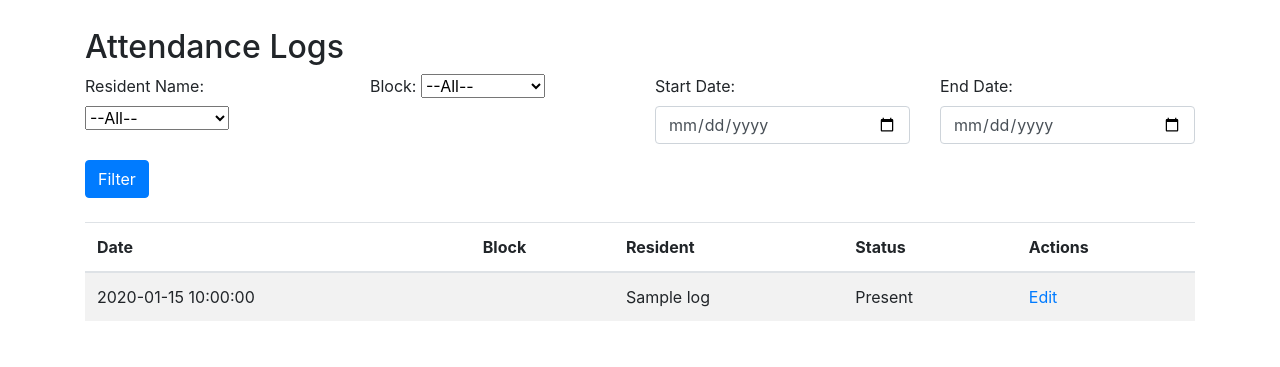
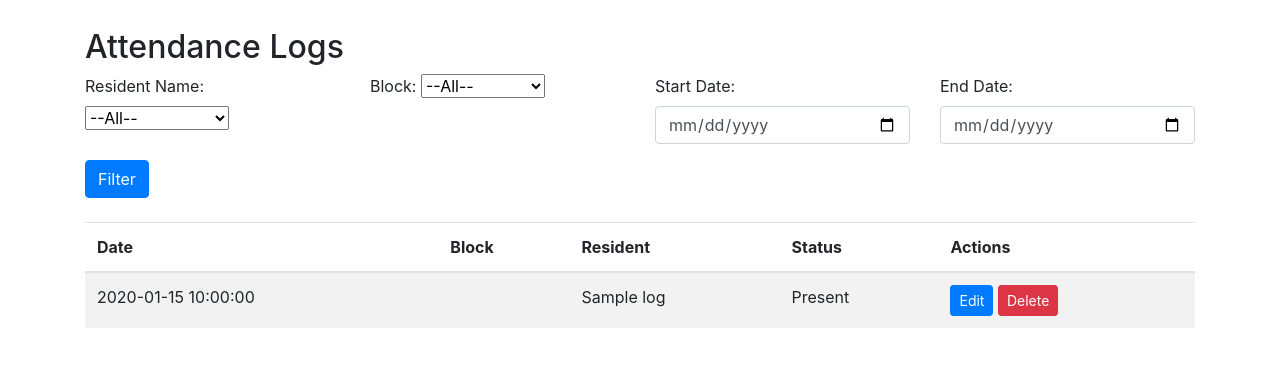
Before and after one commit to DrMGICU/attendance_tracker, a Flask app: template templates/logs.html in a window 1280 px wide. Shown: the part 56-423 px from the top of the page. Run offline with Flask 2, Linux system fonts and the light colour scheme; the template is opened without the code that fills it: most values are stand-ins (such as "Sample title", 1, 10 or a date in 2020); some libraries are stand-ins or nearby versions.

Commit message:
Fix delete form in logs template

```diff
--- a/templates/logs.html
+++ b/templates/logs.html
@@ -55,8 +55,12 @@
       <td>{{ log['block'] }}</td>
       <td>{{ log['resident_name'] }}</td>
       <td>{{ log['status'] }}</td>
-      <td><a href="{{ url_for('edit_log', log_id=log['id']) }}">Edit</a></td>
-      <form action="{{ url_for('delete_log', log_id=log['id']) }}" method="POST" style="display:inline;" onsubmit="return confirm('Are you sure you want to delete this log?');">
+      <td>
+        <a href="{{ url_for('edit_log', log_id=log['id']) }}" class="btn btn-primary btn-sm">Edit</a>
+        <form action="{{ url_for('delete_log', log_id=log['id']) }}" method="POST" style="display:inline;" onsubmit="return confirm('Are you sure you want to delete this log?');">
+          <button type="submit" class="btn btn-danger btn-sm">Delete</button>
+        </form>
+      </td>
     </tr>
     {% endfor %}
   </tbody>
```
